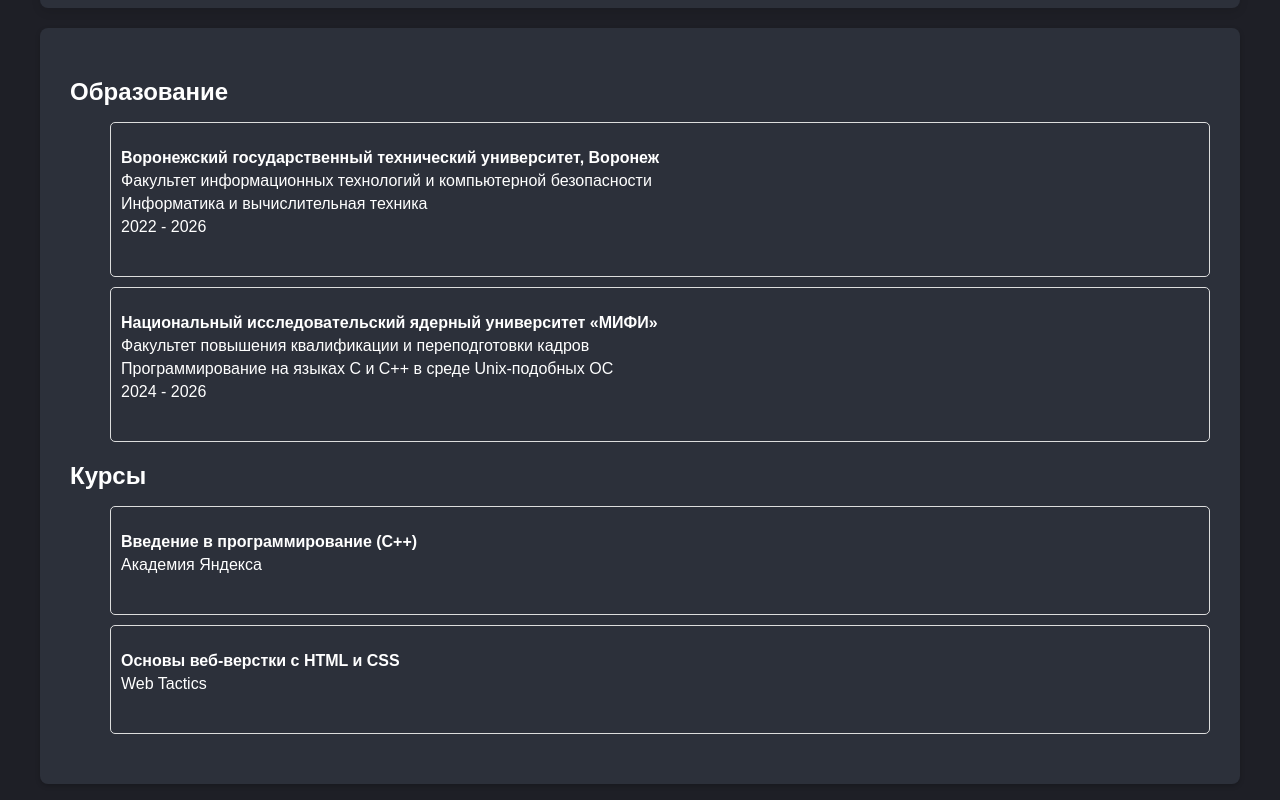
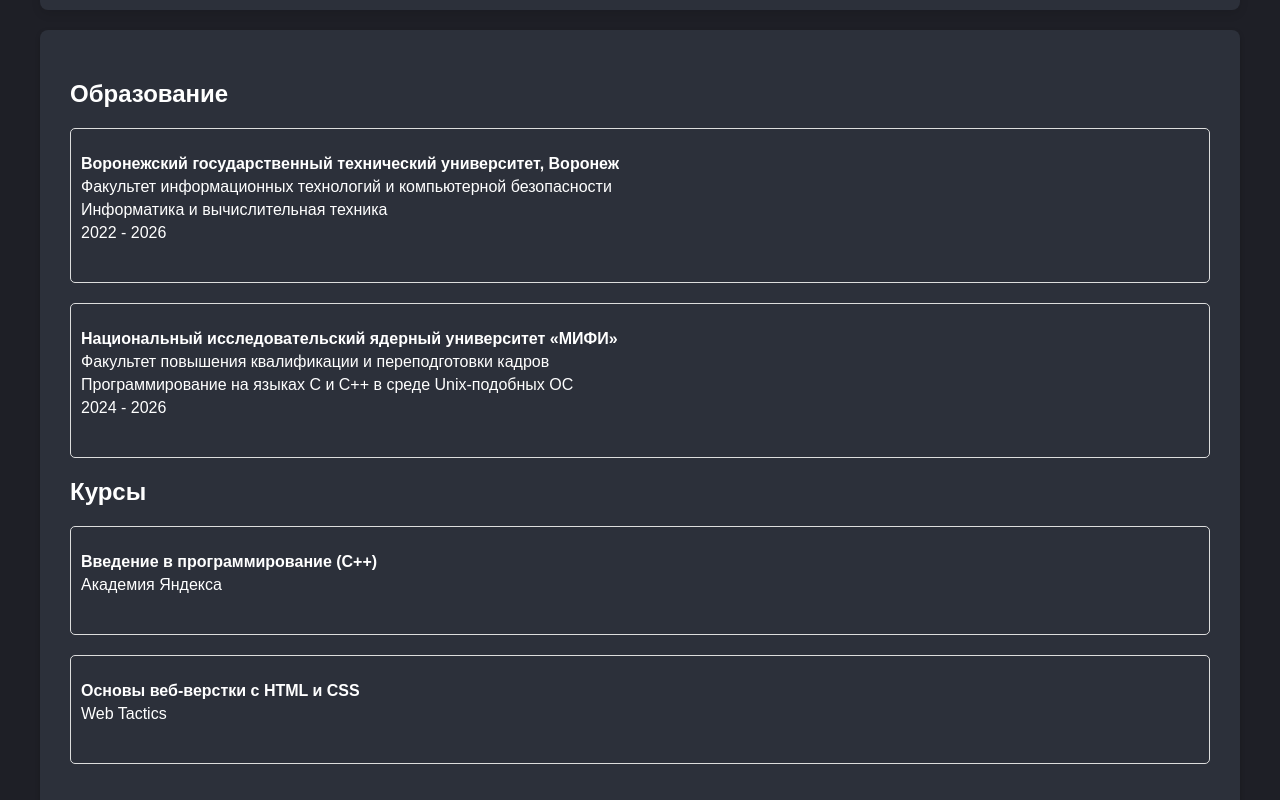
Before and after one commit to lyacsevna/AboutMe, a React (Create React App) app: page / in a window 1280 px wide. Shown: the part 1340-2140 px from the top of the page. Built offline with nearby package versions, Linux system fonts and the light colour scheme.

Commit message:
edited display of the list of education and course data

```diff
--- a/src/App.css
+++ b/src/App.css
@@ -59,7 +59,7 @@ h1 {
 
 h2 {
   color: white;
-  margin-bottom: 10px;
+  margin-bottom: 20px;
 }
 
 p {
--- a/src/components/education.js
+++ b/src/components/education.js
@@ -64,18 +64,22 @@ const EducationSection = () => {
       <h2>Образование</h2>
       <ul>
         {education.map((edu) => (
-          <UniversityEdu key={edu.university} {...edu} />
+          <li key={edu.university}>
+            <UniversityEdu {...edu} />
+          </li>
         ))}
       </ul>
 
       <h2>Курсы</h2>
       <ul>
         {courses.map((course) => (
-          <CoursesEdu key={course.title} {...course} />
+          <li key={course.title}>
+            <CoursesEdu {...course} />
+          </li>
         ))}
       </ul>
     </section>
   );
-}
+};
 
 export default EducationSection;
--- a/src/styles/edu.css
+++ b/src/styles/edu.css
@@ -1,10 +1,9 @@
 .edu-item, .course-item {
   padding: 10px;
-  margin: 10px 0;
   border: 1px solid #ddd;
   border-radius: 5px;
   transition: transform 0.3s, box-shadow 0.3s;
-  cursor: pointer;
+  margin: 0;
 }
 
 .edu-item:hover, .course-item:hover {
@@ -12,10 +11,21 @@
   box-shadow: 0 4px 15px rgba(0, 0, 0, 0.2);
 }
 
+
 span {
   display: block;
   color: white;
   margin-top: 5px;
+}
+
+ul {
+  list-style: none;
+  padding: 0;
+  margin: 0;
+}
+
+li {
+  margin-bottom: 20px;
 }
 
 .certificate-popup {
```
